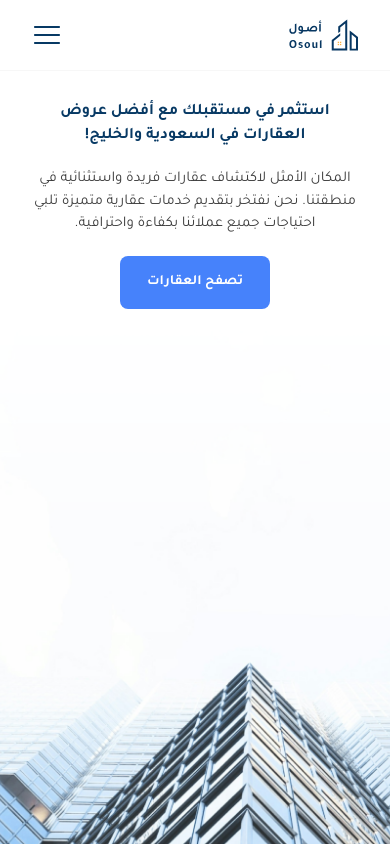
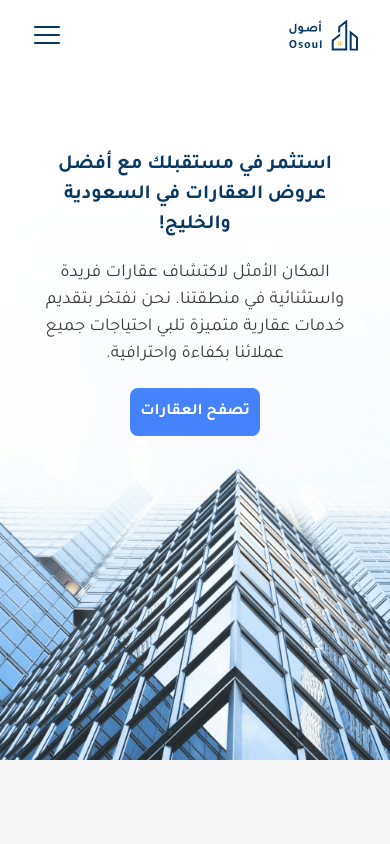
Before and after one commit to kerneltics/Project-2, a React (Vite) app in the folder Front-end/: page / in a window 390 px wide. Shown: the top 844 px of the page. Built offline with nearby package versions, Linux system fonts and the light colour scheme.

Commit message:
edite spacing in hero section

```diff
--- a/Front-end/src/components/HeroSection.tsx
+++ b/Front-end/src/components/HeroSection.tsx
@@ -7,17 +7,17 @@ import { SubHeading } from "@/components/SubHeading";
 
 export const HeroSection = () => {
   return (
-    <div className="h-[960px]">
-      <div className="bg-hero absolute inset-0 top-[71px] -z-10 h-[960px] bg-cover bg-bottom md:top-28" />
-      <Heading className="pt-[30px] text-center text-[16px] md:pt-[40px] md:text-[40px]">
+    <div className="h-[760px] md:h-[500px]">
+      <div className="bg-hero absolute inset-0 -z-10 h-[760px] bg-cover bg-center md:top-28  md:h-[500px]" />
+      <Heading className="mt-[80px] text-center text-[20px] md:mt-[40px] md:pt-[20px] md:text-[40px]">
         استثمر في مستقبلك مع أفضل عروض العقارات في السعودية والخليج!
       </Heading>
-      <SubHeading className="m-auto my-5 max-w-[50ch] text-center text-[15px] font-normal text-muted-foreground md:text-[30px]">
+      <SubHeading className="m-auto my-5 max-w-[50ch] text-center text-[18px] font-normal text-muted-foreground md:text-[30px]">
         المكان الأمثل لاكتشاف عقارات فريدة واستثنائية في منطقتنا. نحن نفتخر
         بتقديم خدمات عقارية متميزة تلبي احتياجات جميع عملائنا بكفاءة واحترافية.
       </SubHeading>
       <Link
-        className="m-auto block w-[150px] rounded-lg bg-primary py-4 text-center text-[14px] font-bold text-white"
+        className="m-auto block w-[130px] rounded-lg bg-primary py-3 text-center text-[16px] font-bold text-white"
         to="/"
       >
         تصفح العقارات
```
